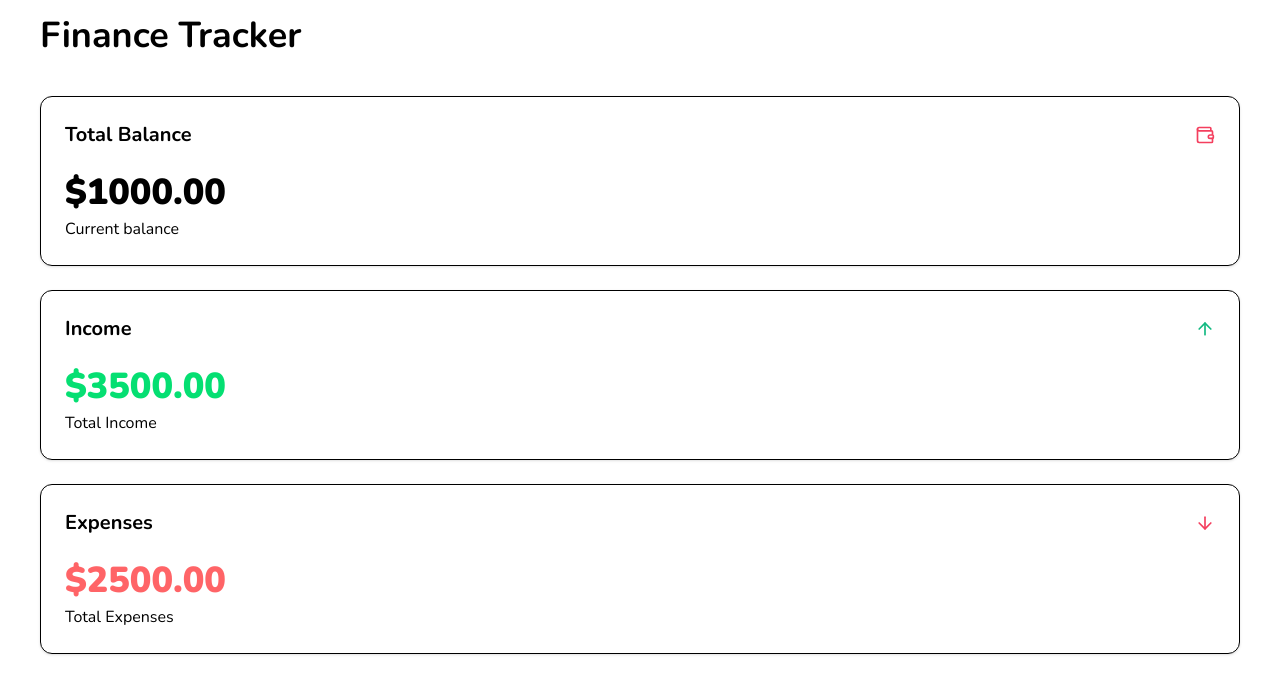
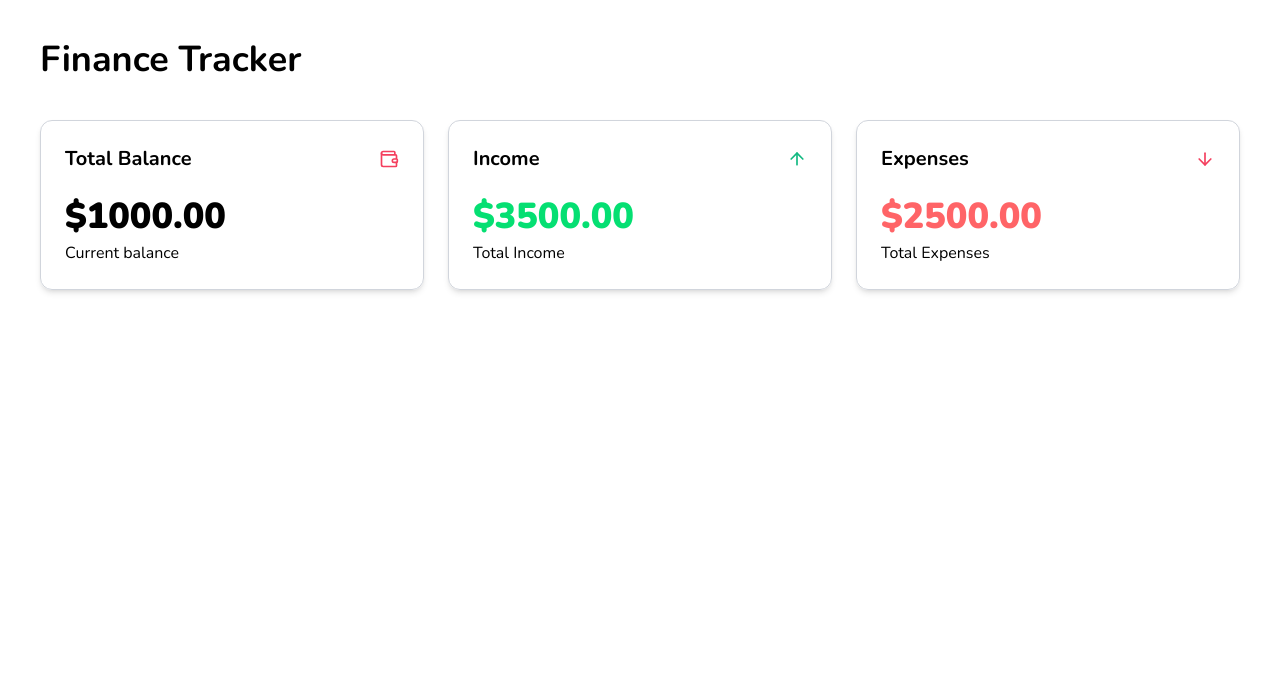
Before and after one commit to kevyyar/finance-tracker, a React (Vite) app: page / in a window 1280 px wide. Shown: the top 694 px of the page. Built offline with nearby package versions, Linux system fonts and the light colour scheme.

Commit message:
adjust mobile styling

```diff
--- a/src/App.tsx
+++ b/src/App.tsx
@@ -4,7 +4,7 @@ import "./App.css";
 
 function App() {
   return (
-    <div className="container mx-auto py-4 px-10 font-nunito">
+    <div className="container mx-auto p-10 font-nunito">
       <Header />
       <main className="mt-10">
         <BalanceCardList />
--- a/src/components/balance-card-list.tsx
+++ b/src/components/balance-card-list.tsx
@@ -3,7 +3,7 @@ import BalanceCard from "./balance-card";
 
 export default function BalanceCardList() {
   return (
-    <section className="flex flex-col gap-6">
+    <section className="flex flex-col gap-6 md:flex-row md:justify-center">
       {financeData.map((card) => (
         <BalanceCard
           key={card.title}
--- a/src/components/balance-card.tsx
+++ b/src/components/balance-card.tsx
@@ -33,7 +33,7 @@ export default function BalanceCard({
   const IconComponent = iconMap[icon];
 
   return (
-    <Card>
+    <Card className={cn("w-full border-gray-300 shadow-md")}>
       <CardHeader
         className={cn("flex justify-betweenflex items-center justify-between")}
       >
```
